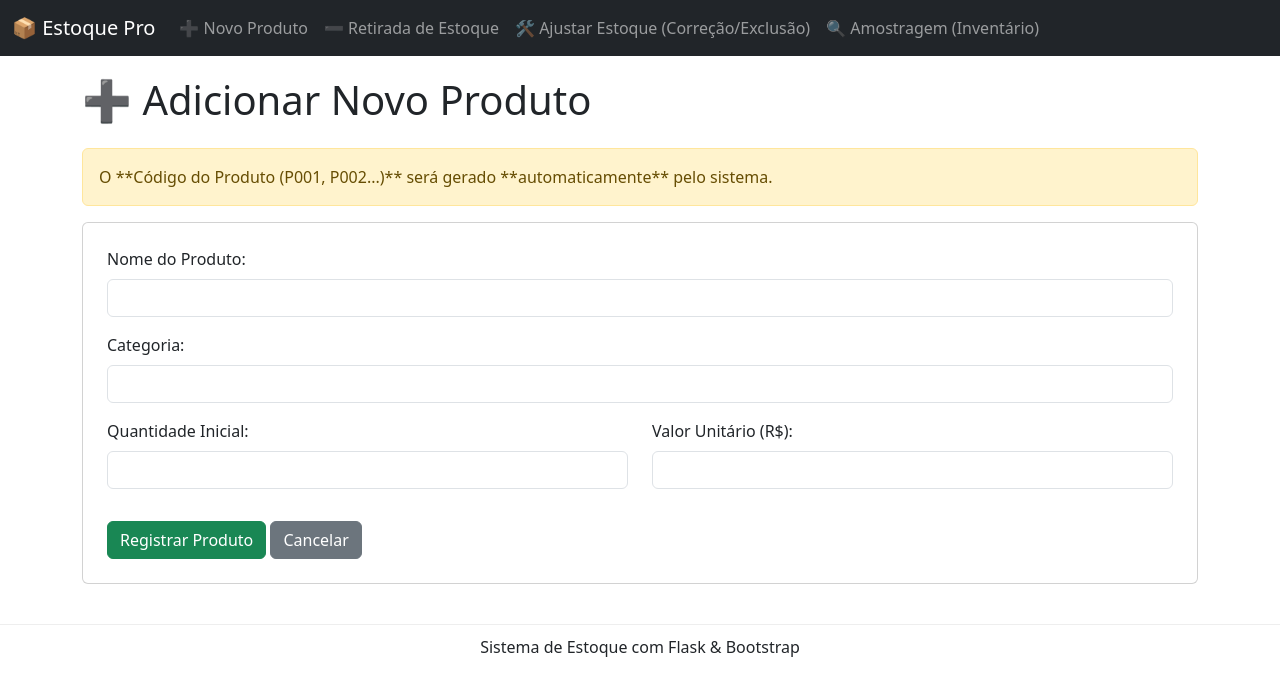
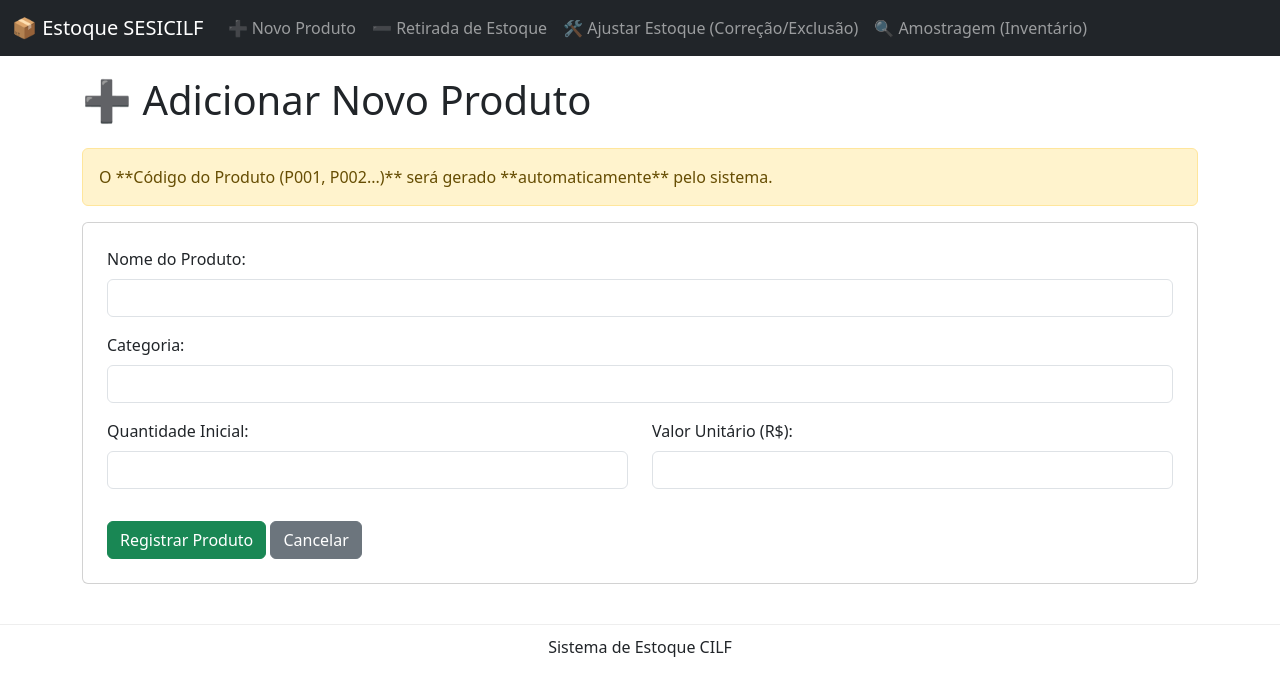
Before and after one commit to srphilip/estqoue-app, a Flask app: page /adicionar in a window 1280 px wide. Shown: the top 696 px of the page. Run offline with Flask 3, Linux system fonts and the light colour scheme; some libraries are stand-ins or nearby versions.

Commit message:
mudança nome index.

```diff
--- a/templates/base.html
+++ b/templates/base.html
@@ -14,7 +14,7 @@
 <body>
     <nav class="navbar navbar-expand-lg navbar-dark bg-dark">
         <div class="container-fluid">
-            <a class="navbar-brand" href="{{ url_for('index') }}">📦 Estoque Pro</a>
+            <a class="navbar-brand" href="{{ url_for('index') }}">📦 Estoque SESICILF</a>
             <div class="collapse navbar-collapse">
                 <ul class="navbar-nav me-auto mb-2 mb-lg-0">
                     <li class="nav-item">
@@ -37,7 +37,7 @@
         {% block content %}{% endblock %}
     </div>
     <div class="footer">
-        <p>Sistema de Estoque com Flask & Bootstrap</p>
+        <p>Sistema de Estoque CILF</p>
     </div>
     <script src="https://cdn.jsdelivr.net/npm/bootstrap@5.3.3/dist/js/bootstrap.bundle.min.js"></script>
 </body>
```
